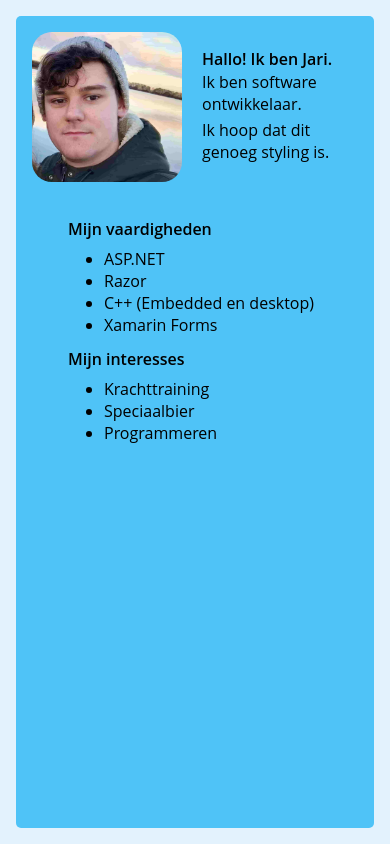
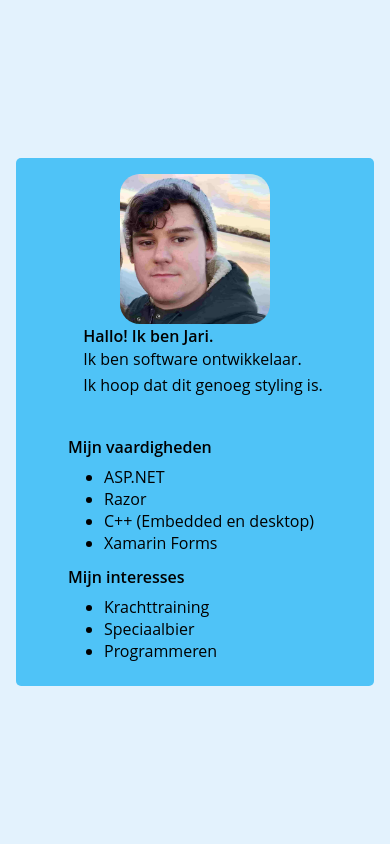
Before and after one commit to LittleBoxOfChicken/minimalist-page, a website: page index.html in a window 390 px wide. Drawn offline with Linux system fonts and the light colour scheme.

Commit message:
Better media queries

```diff
--- a/index.html
+++ b/index.html
@@ -15,6 +15,7 @@
 
     .cool-list {
         margin-left: 2em;
+        text-align: start;
     }
 
     .cool-list>p {
@@ -28,6 +29,10 @@
     .flexer {
         display: flex;
         flex-direction: row;
+    }
+
+    .header-flexer {
+        display: flex; align-items: center; text-align: start;
     }
 
     @media (prefers-color-scheme: light) {
@@ -55,14 +60,19 @@
         }
     }
 
-    @media (max-width: 800px) {
-
+    @media (max-width: 480px) {
         .block {
             margin: 1em;
-            height: 100%;
             border-radius: 5px;
         }
 
+.header-flexer {
+    flex-direction: column;
+    justify-content: center;
+}
+    }
+
+    @media (max-width: 440px) {
         .flexer {
             margin: auto;
             display: flex;
@@ -77,7 +87,7 @@
 <body
     style="font-family: Open Sans, Arial; text-align: justify; margin: auto auto; max-width: 600px; display: flex; flex-direction: column; justify-content: center;">
     <div class="block" style="padding: 1em;">
-        <div style="display: flex; align-items: center; text-align: start;">
+        <div class="header-flexer" style="">
             <img src="me.jpg" style="border-radius: 20px; max-width: 150px; flex: 1;" />
             <div style="margin-left: 1em; ">
                 <p style="line-height: 1; font-weight: 600;">Hallo! Ik ben Jari.</p>
```
